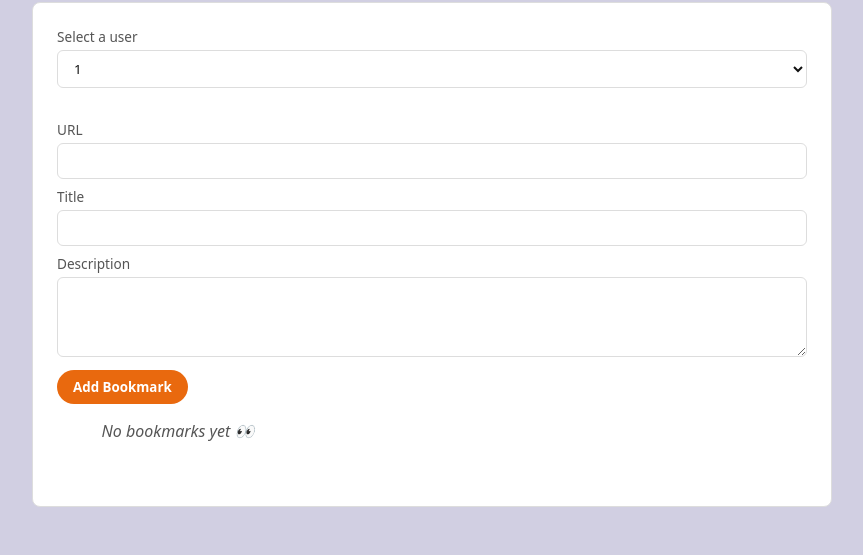
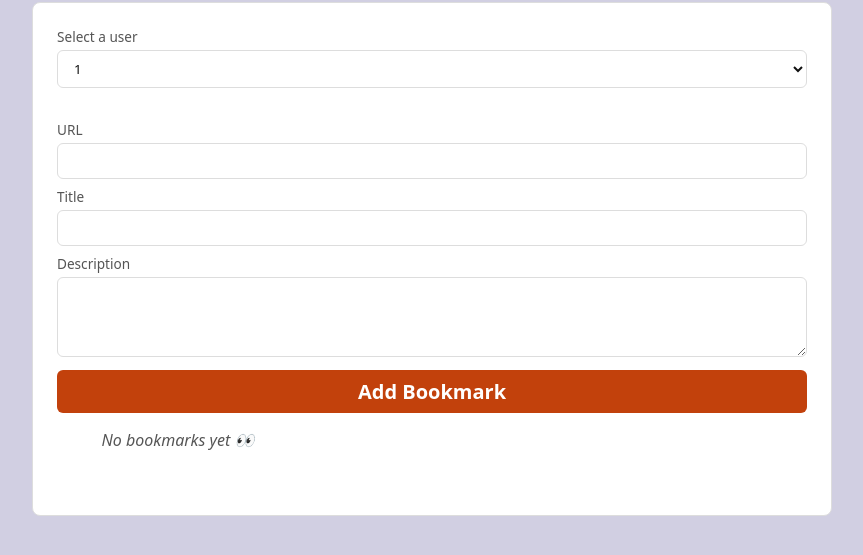
Before and after one commit to marquinacarlos/shared-bookmarks, a website with bundled scripts: page index.html in a window 1280 px wide. Shown: the part 97-652 px from the top of the page, without its empty margins (208-1071 px from the left). Built offline with nearby package versions, Linux system fonts and the light colour scheme.

Commit message:
Refactor button styles in bookmark form for improved accessibility and aesthetics

```diff
--- a/style.css
+++ b/style.css
@@ -71,6 +71,7 @@ label {
   margin-bottom: 0.5rem;
 }
 
+
 #bookmark-form textarea {
   min-height: 80px;
   resize: vertical;
@@ -84,18 +85,25 @@ label {
 
 /* Form button */
 #bookmark-form button {
+  width: 100%;
   padding: 0.5rem 1rem;
-  border-radius: 999px;
+  border-radius: 6px;
   border: none;
   background: var(--accent);
-  color: #fff;
+  background-color:#c2410c;
+  color: #ffffff;
   cursor: pointer;
-  font-weight: 600;
-  transition: opacity 0.15s ease;
+  font-weight: 700;
+  font-size: 20px;
+  transition: transform 0.1s ease, box-shadow 0.1s ease;
+}
+  #bookmark-form button:focus-visible {
+  outline: 3px solid #1d4ed8;
+  outline-offset: 2px;
 }
 
 #bookmark-form button:hover {
-  opacity: 0.9;
+  filter: brightness(0.95);
 }
 
 /* Bookmark grid */
```
